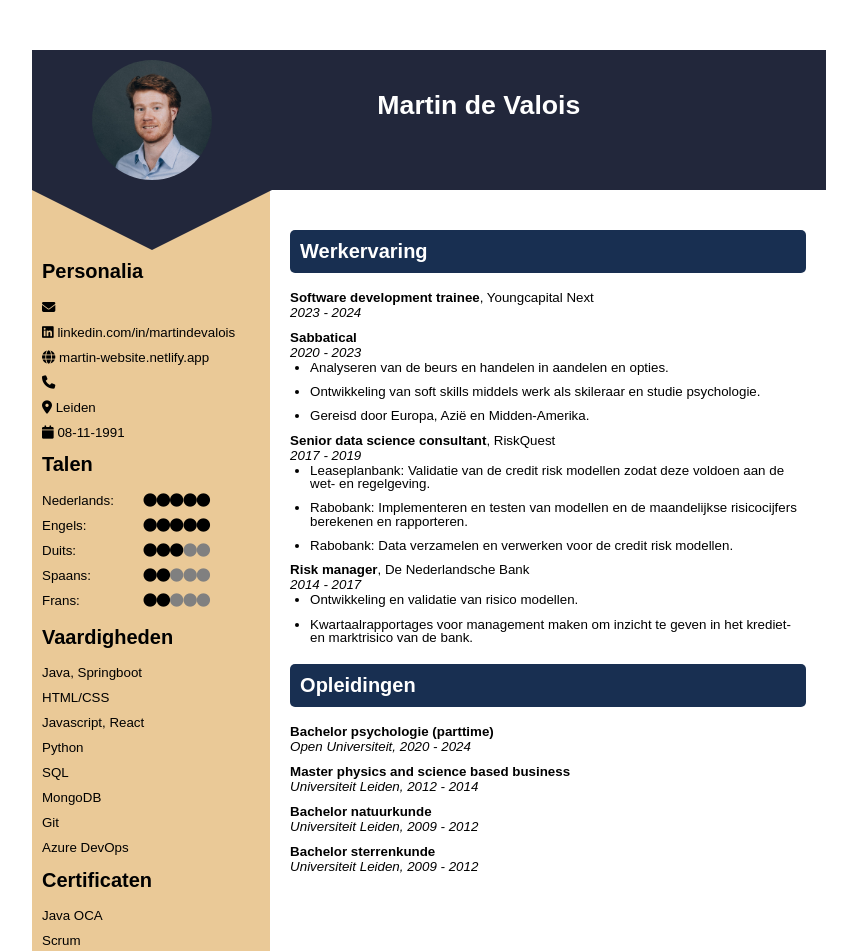
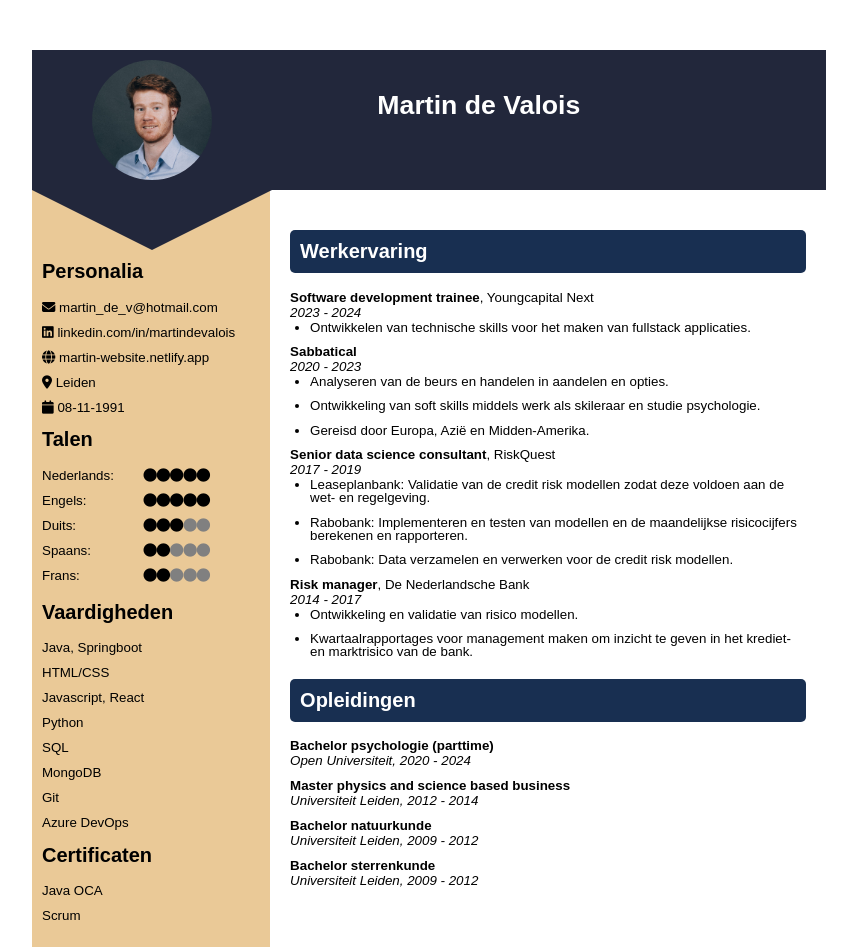
Before and after one commit to MartinDeV1991/profile-website, a website: page index.html in a window 1280 px wide. Shown: the top 951 px of the page, without its empty margins (18-875 px from the left). Drawn offline with Linux system fonts and the light colour scheme.

Commit message:
Hide phone number in localVars file.

```diff
--- a/cv_content.js
+++ b/cv_content.js
@@ -1,11 +1,11 @@
 
 const fullName = "Martin de Valois";
-const email = "";
 const linkedIn = "linkedin.com/in/martindevalois";
 const website = "martin-website.netlify.app"
-const phone = "";
 const address = "Leiden";
 const dateOfBirth = "08-11-1991"
+const email = "martin_de_v@hotmail.com"
+const phone = typeof phoneNumber !== 'undefined' ? phoneNumber : null;
 
 const languages = [
     { name: "Nederlands", proficiency: 5 },
@@ -21,7 +21,7 @@ const skills = ["Java, Springboot", "HTML/CSS", "Javascript, React", "Python", "
 const certificates = ["Java OCA", "Scrum"];
 
 const workExperience = [
-    { title: "Software development trainee", company: "Youngcapital Next", date: "2023 - 2024", description: [] },
+    { title: "Software development trainee", company: "Youngcapital Next", date: "2023 - 2024", description: ["Ontwikkelen van technische skills voor het maken van fullstack applicaties."] },
     { title: "Sabbatical", date: "2020 - 2023", description: ["Analyseren van de beurs en handelen in aandelen en opties.", "Ontwikkeling van soft skills middels werk als skileraar en studie psychologie.", "Gereisd door Europa, Azië en Midden-Amerika."] },
     { title: "Senior data science consultant", company: "RiskQuest", date: "2017 - 2019", description: ["Leaseplanbank: Validatie van de credit risk modellen zodat deze voldoen aan de wet- en regelgeving.", "Rabobank: Implementeren en testen van modellen en de maandelijkse risicocijfers berekenen en rapporteren.", "Rabobank: Data verzamelen en verwerken voor de credit risk modellen."] },
     { title: "Risk manager", company: "De Nederlandsche Bank", date: "2014 - 2017", description: ["Ontwikkeling en validatie van risico modellen. ", "Kwartaalrapportages voor management maken om inzicht te geven in het krediet- en marktrisico van de bank."] },
@@ -34,7 +34,6 @@ const education_english = [
     { degree: "Bachelor astronomy", school: "Leiden University", date: "2009 - 2012" },
     { degree: "VWO Gymnasium (combination year 5/6 VWO) ", school: "Luzac College Rotterdam", date: "2008 - 2009" },
     { degree: "VWO Gymnasium (bilingual) ", school: "Jacob van Liesveldt", date: "2004 - 2008" },
-
 ];
 
 const education = [
@@ -49,14 +48,18 @@ const education = [
 
 
 function updateCVContent() {
+    // console.log(phoneNumber)
     document.getElementById("name").textContent = fullName;
     document.getElementById("email").textContent = email;
     document.getElementById("linkedIn").textContent = linkedIn;
     document.getElementById("website").textContent = website;
-    document.getElementById("phone").textContent = phone;
     document.getElementById("address").textContent = address;
     document.getElementById("dateOfBirth").textContent = dateOfBirth;
 
+    if (phone != undefined) {
+        document.getElementById("phone").textContent = phone;
+        document.getElementById("phoneNumberItem").style.display = 'block';
+    }
     // languages.forEach(language => {
     //     const li = document.createElement("li");
     //     li.textContent = language;
--- a/index.html
+++ b/index.html
@@ -6,6 +6,7 @@
     <meta name="viewport" content="width=device-width, initial-scale=1.0">
     <title>Martin de Valois - Resume</title>
     <script src="projects.js"></script>
+    <script src="localVars.js" defer></script>
     <script src="cv_content.js" defer></script>
     <link rel="stylesheet" href="styles.css">
     <link rel="stylesheet" href="https://cdnjs.cloudflare.com/ajax/libs/font-awesome/6.5.2/css/all.min.css"
@@ -30,7 +31,7 @@
                         <li><i class="fas fa-envelope"></i> <span id="email"></span></li>
                         <li><i class="fab fa-linkedin"></i> <span id="linkedIn"></span></li>
                         <li><i class="fas fa-globe"></i> <span id="website"></span></li>
-                        <li><i class="fas fa-phone"></i> <span id="phone"></span></li>
+                        <li id="phoneNumberItem" style="display: none;"><i class="fas fa-phone"></i> <span id="phone"></span></li>
                         <li><i class="fas fa-map-marker-alt"></i> <span id="address"></span></li>
                         <li><i class="fas fa-calendar"></i> <span id="dateOfBirth"></span></li>
                     </ul>
--- /dev/null
+++ b/package.json
@@ -0,0 +1,5 @@
+{
+  "dependencies": {
+    "dotenv": "^16.4.5"
+  }
+}
```
Also changed, not shown: localVars.js (added), 2 other files.
